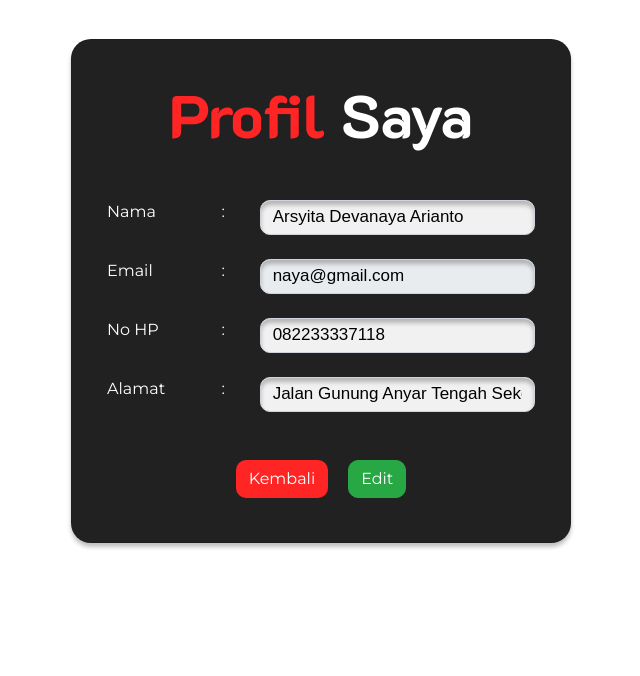
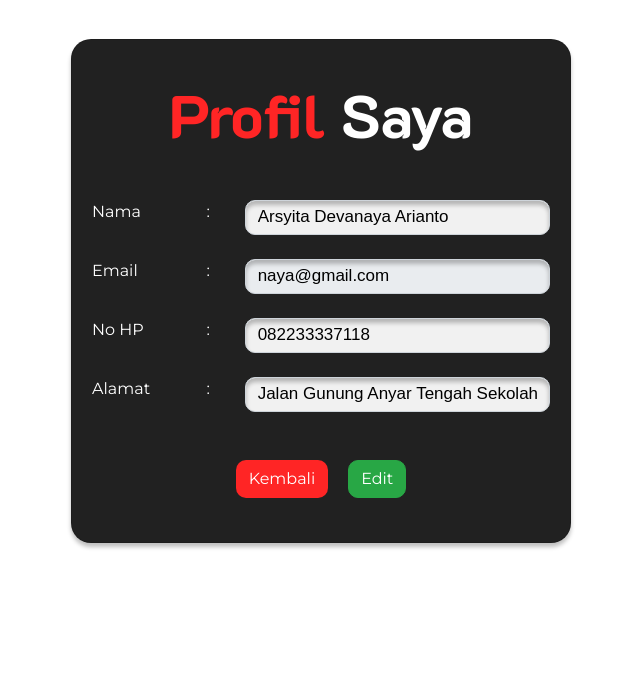
Before and after one commit to shofiraya/Website_repair, a PHP site: page /edit_profil.php in a window 1280 px wide. Shown: the part 201-877 px from the top of the page, without its empty margins (319-959 px from the left). Run offline with PHP 8.4, Linux system fonts and the light colour scheme; a user stored in the database is signed in; data comes from the database, SQL or seed files in the repository.

Commit message:
Update edit_profil.php

```diff
--- a/Website/edit_profil.php
+++ b/Website/edit_profil.php
@@ -212,6 +212,11 @@ $d = mysqli_fetch_array($data);
             font-family: 'Baloo Bhaijaan 2', cursive;
         }
 
+        .col-3, .col-1, .col-8 {
+            margin: 0px;
+            padding: 0px;
+        }
+
         footer {
             margin-top: 100px;
         }
@@ -228,18 +233,16 @@ $d = mysqli_fetch_array($data);
 
 <body>
     <!-- Page Preloder -->
-    <!-- <div id="preloder">
+    <div id="preloder">
         <div class="loader"></div>
-    </div> -->
+    </div>
 
     <!-- Header section -->
     <header class="header-section clearfix">
         <a href="index.html" class="site-logo">
             <img src="img/logo_repair.png" alt="">
         </a>
-
         <div class="header-right">
-
         <div class="user-panel">
 				<?php if (!isset($_SESSION["login_pelanggan"]) || $_SESSION["login_pelanggan"] !== true) {?>
 					<a href="login.php" class="hr-btn">Login</a><span>|</span>
```
